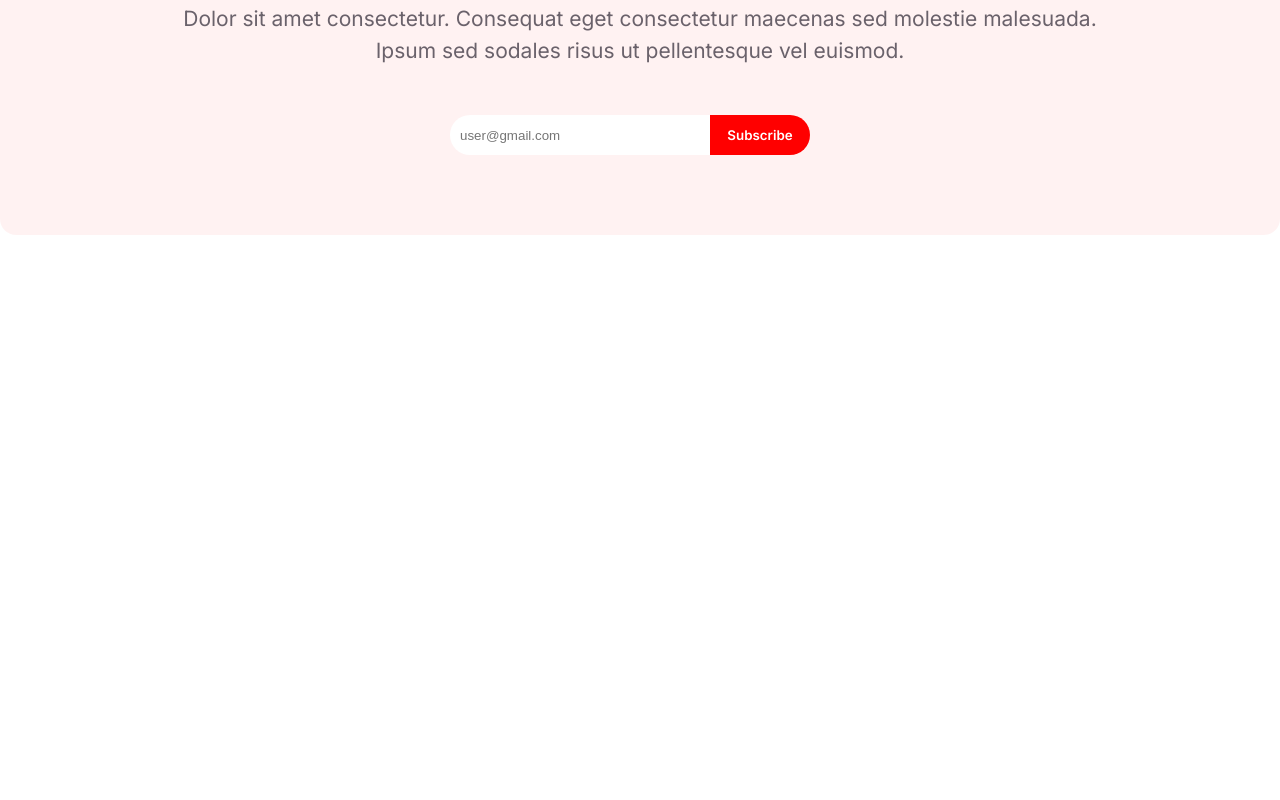
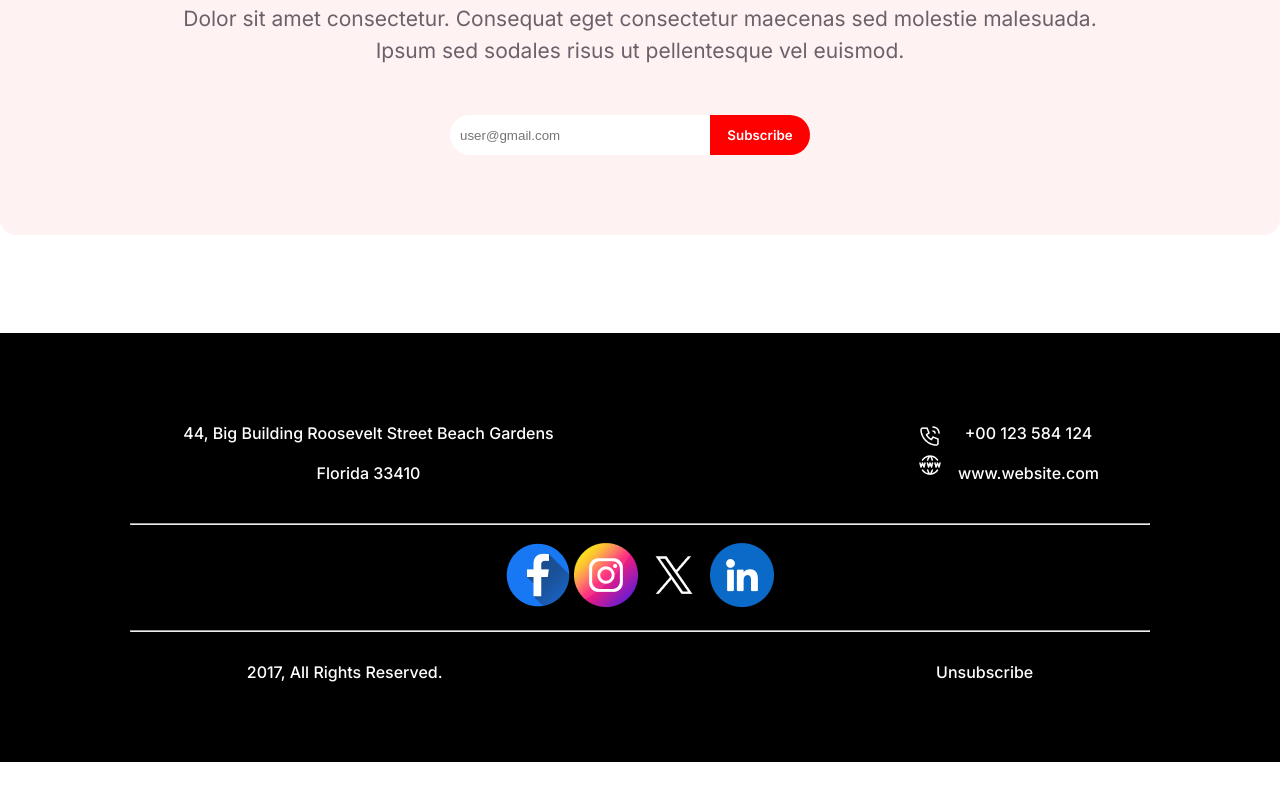
Before and after one commit to Sazid60/Sazid-B9A1, a plain HTML site: page index.html in a window 1280 px wide. Shown: the part 5920-6720 px from the top of the page. Before the commit the page ends 6253 px from the top, so only its background shows below. Drawn offline with Linux system fonts and the light colour scheme.

Commit message:
Added-Footer

```diff
--- a/index.html
+++ b/index.html
@@ -125,8 +125,38 @@
             </div>
         </section>
     </main>
-    <footer>
+    <footer class="end-section">
+        <div class="footer-control">
+            <div class="mother-div">
+                <div class="div-left-top">
+                    <p>44, Big Building Roosevelt Street
+                        Beach Gardens Florida 33410</p>
+                </div>
+                <div>
+                    <div class="div-right-top">
+                        <div>
+                            <div><img src="resources/Call.png" alt=""></div>
+                            <div><img src="resources/Website.png" alt=""></div>
+                        </div>
+                        <div>
+                            <p>+00 123 584 124</p>
+                            <p>www.website.com</p>
+                        </div>
+                    </div>
+                </div>
+            </div> <hr>
+            <div class="contact-icon">
+                <img src="resources/Facebook.png" alt="">
+                <img src="resources/Instagram.png" alt="">
+                <img src="resources/Twitter.png" alt="">
+                <img src="resources/Linkedin.png" alt="">
+            </div> <hr>
+            <div class="footer-end">
+                <p>2017, All Rights Reserved.</p>
 
+                <p>Unsubscribe</p>
+            </div>
+        </div>
     </footer>
 </body>
 
--- a/styles/styles.css
+++ b/styles/styles.css
@@ -457,10 +457,12 @@
     padding-left: 174px;
     padding-right: 174px;
 }
-.all-button{
-    display:flex;
+
+.all-button {
+    display: flex;
     padding: 0 450px;
 }
+
 .email-input {
     border-top-left-radius: 50px;
     border-bottom-left-radius: 50px;
@@ -481,3 +483,59 @@
     font-family: Inter;
     font-weight: 600;
 }
+/* Footer Section */
+.end-section {
+    background-color:black;
+}
+.end-section hr{
+    margin:0 130px;
+}
+.footer-control {
+    width: 100%;
+    max-width: 1320px;
+    margin-inline: auto;
+    text-align: center;
+    padding-top: 80px;
+    padding-bottom: 80px;
+    margin-bottom: 98px;
+}
+.contact-icon{
+margin-top: 18px;
+margin-bottom: 18px;
+}
+.mother-div {
+    display: flex;
+    justify-content: space-around;
+    padding-bottom: 30px;
+}
+
+.mother-div p {
+    color: #FFF;
+    font-family: Inter;
+    font-size: 16px;
+    font-style: normal;
+    font-weight: 500;
+    line-height: 40px;
+}
+.div-right-top {
+    display: flex;
+    align-items: center;
+    gap: 16px;
+}
+.div-left-top p{
+    width:375px;
+}
+.footer-end {
+    display: flex;
+    align-items: center;
+    justify-content: space-around;
+    padding-top: 30px;
+}
+.footer-end p {
+    color: #FFF;
+    font-family: Inter;
+    font-size: 16px;
+    font-style: normal;
+    font-weight: 500;
+    line-height: normal;
+}
```
